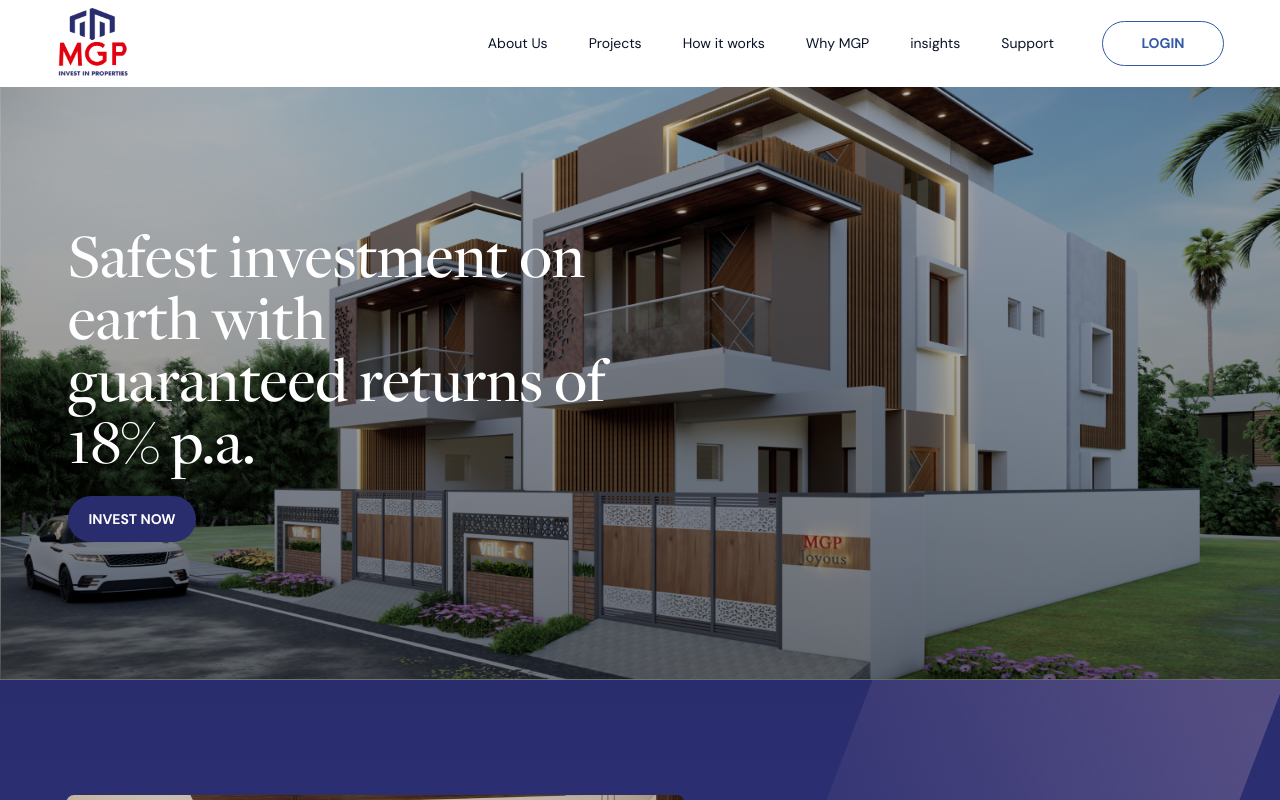
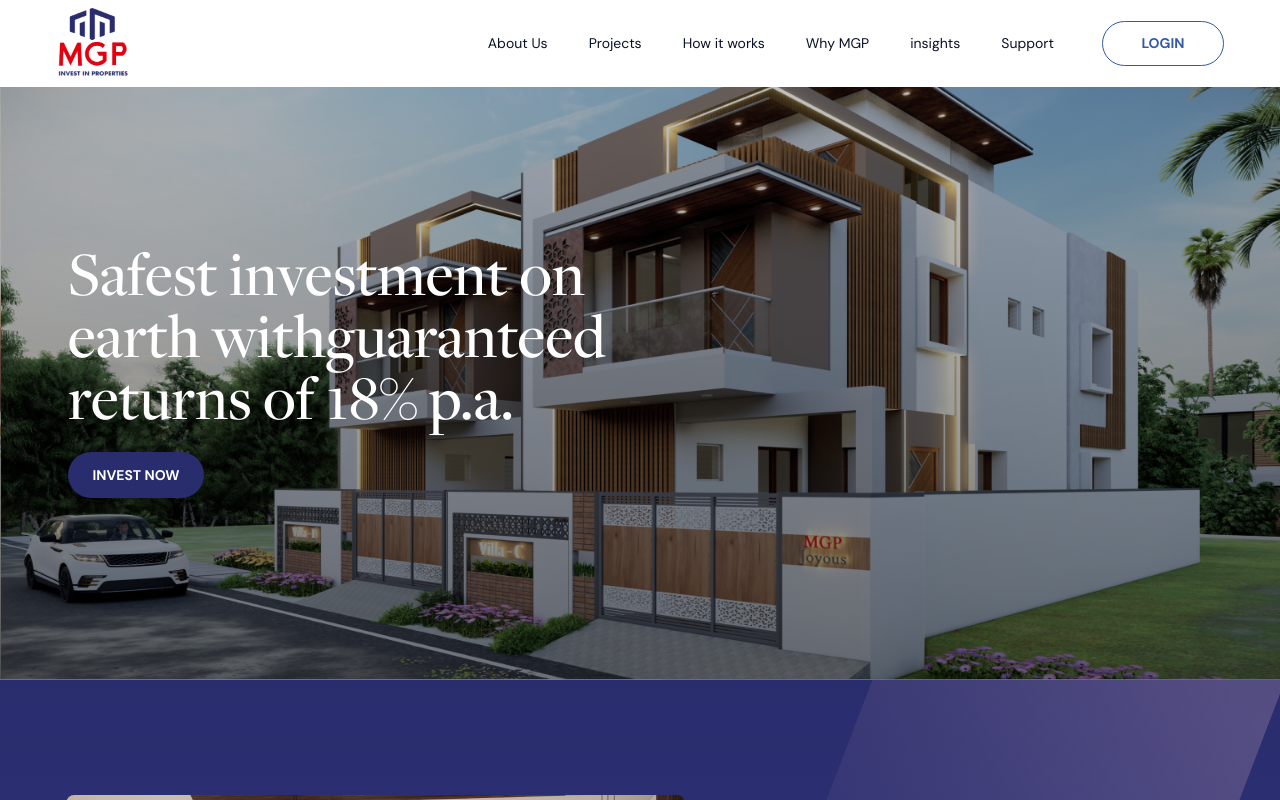
Before and after one commit to nishanthmessi/property-investment-site, a React (Vite) app: page / in a window 1280 px wide. Shown: the top 800 px of the page. Built offline with nearby package versions, Linux system fonts and the light colour scheme.

Commit message:
final fixes

```diff
--- a/src/components/HeroSection.jsx
+++ b/src/components/HeroSection.jsx
@@ -1,13 +1,13 @@
 const HeroSection = () => {
   return (
-    <div className='flex flex-col sm:justify-center pt-[86px] sm:mt-0 items-start h-[92vh] w-auto  px-[20px] sm:pl-[68px] hero-bg-sm sm:hero-bg'>
-      <p className='flex flex-col text-[40px] sm:text-[64px] font-[500] leading-[43px] sm:leading-[62px] freight-font text-[#23262F] sm:text-[#fff] mb-[24px] w-[315px] sm:w-[578.829px]'>
-        <span className=''>Safest investment on earth with </span>
+    <div className='flex flex-col sm:justify-center pt-[76px] md:pt-[60px] sm:mt-0 items-start h-auto w-auto  px-[20px] sm:pl-[68px] hero-bg-sm sm:hero-bg'>
+      <p className='flex sm:block flex-col text-[40px] sm:text-[64px] font-[500] leading-[43px] sm:leading-[62px] freight-font text-[#23262F] sm:text-[#fff] mb-[24px] w-[315px] sm:w-[578.829px]'>
+        Safest investment on earth with
         <span className='text-[#FF4F17] sm:text-[#fff]'>
           guaranteed returns of 18% p.a.
         </span>
       </p>
-      <button className='bg-[#292C6D] text-white text-[14px] font-[700] leading-[18.2px] py-[14px] px-[20.40px] rounded-[120px] uppercase'>
+      <button className='bg-[#292C6D] text-white text-[14px] font-[700] leading-[18.2px] py-[14px] px-[24.40px] rounded-[120px] uppercase'>
         Invest Now
       </button>
     </div>
```
